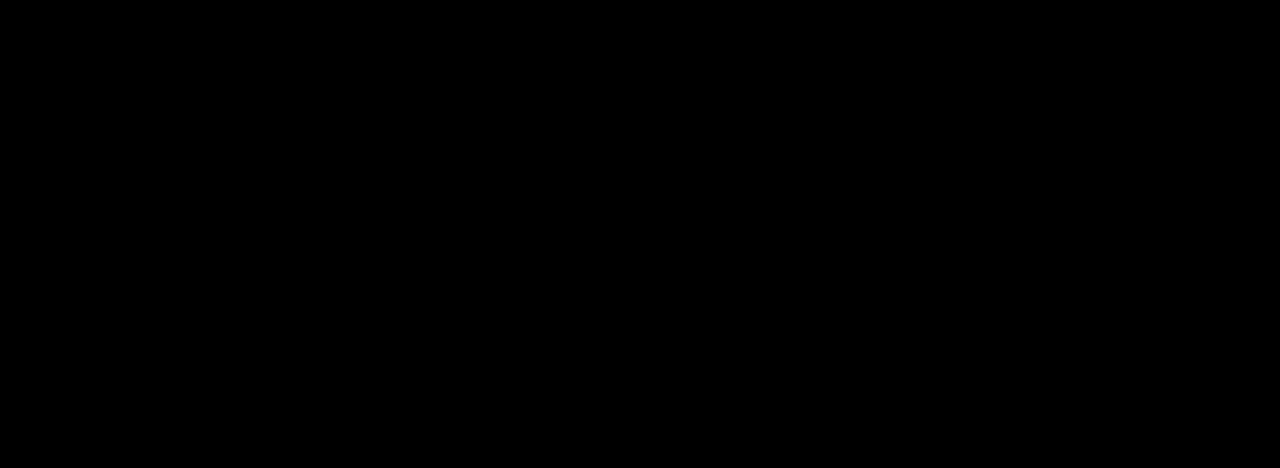
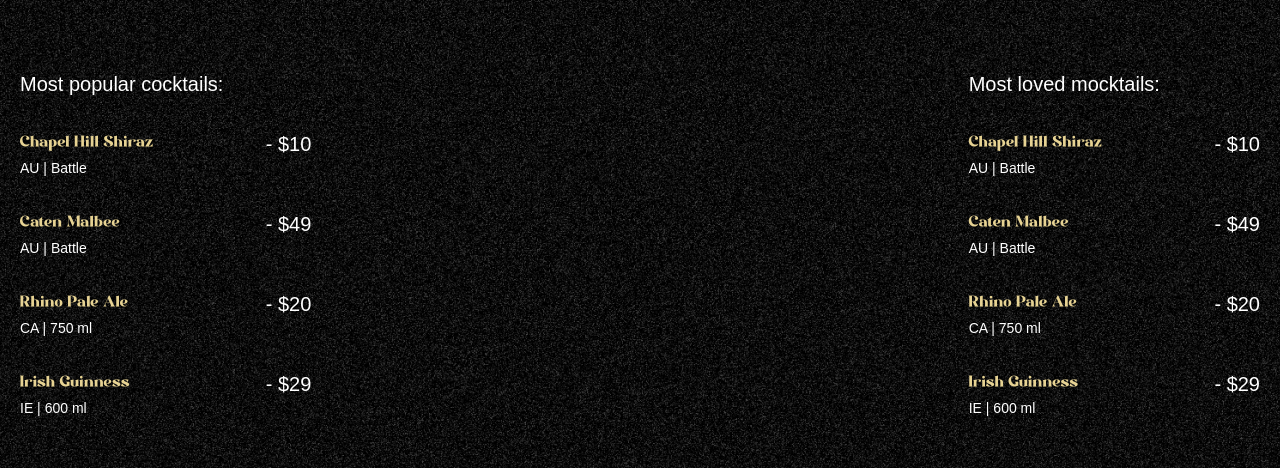
Before and after one commit to Marve2080/gsap_cocktails, a React (Vite) app: page / in a window 1280 px wide. Shown: the part 890-1358 px from the top of the page. Built offline with nearby package versions, Linux system fonts and the light colour scheme; a web font is replaced by a local one.

Commit message:
Implement Cocktails Section

```diff
--- a/src/App.jsx
+++ b/src/App.jsx
@@ -2,6 +2,7 @@
 import { ScrollTrigger, SplitText } from "gsap/all";
 import Navbar from "./components/Navbar.jsx";
 import Hero from "./components/Hero.jsx";
+import Cocktails from "./components/Cocktails.jsx";
 gsap.registerPlugin(ScrollTrigger, SplitText);
 
 const App = () => {
@@ -9,6 +10,7 @@
         <main>
             <Navbar />
             <Hero />
+            <Cocktails />
         </main>
     )
 }
--- /dev/null
+++ b/src/components/Cocktails.jsx
@@ -0,0 +1,66 @@
+import React from 'react'
+import {useGSAP} from "@gsap/react";
+import gsap from "gsap";
+import { cocktailLists, mockTailLists} from "../../constants/index.js";
+
+const Cocktails = () => {
+    useGSAP(() => {
+        const parallaxTimeline = gsap.timeline({
+            scrollTrigger: {
+                trigger: '#cocktails',
+                start: 'top 30%',
+                end: 'bottom 80%',
+                scrub: true,
+            }
+        })
+
+        parallaxTimeline
+            .from('#c-left-leaf', {
+                x: -100, y: 100
+            })
+            .from('#c-right-leaf', {
+                x: 100,  y: 100
+            })
+    })
+    return (
+        <section id='cocktails' className="noisy">
+            <img src = "/images/cocktail-left-leaf.png" alt="l-leaf" id="c-left-leaf" />
+            <img src = "/images/cocktail-right-leaf.png" alt="l-leaf" id="c-right-leaf" />
+
+            <div className="list">
+                <div className="popular">
+                    <h2>Most popular cocktails:</h2>
+
+                    <ul>
+                        {cocktailLists.map(({ name, country, detail, price}) => (
+                            <li key={name}>
+                                <div className="md:me-28">
+                                    <h3>{name}</h3>
+                                    <p>{country} | {detail}</p>
+                                </div>
+                                <span>- {price}</span>
+                            </li>
+                        ))}
+                    </ul>
+                </div>
+
+                <div className="loved">
+                    <h2>Most loved mocktails:</h2>
+
+                    <ul>
+                        {cocktailLists.map(({ name, country, detail, price}) => (
+                            <li key={name}>
+                                <div className="me-28">
+                                    <h3>{name}</h3>
+                                    <p>{country} | {detail}</p>
+                                </div>
+                                <span>- {price}</span>
+                            </li>
+                        ))}
+                    </ul>
+                </div>
+            </div>
+        </section>
+    )
+}
+export default Cocktails
```
